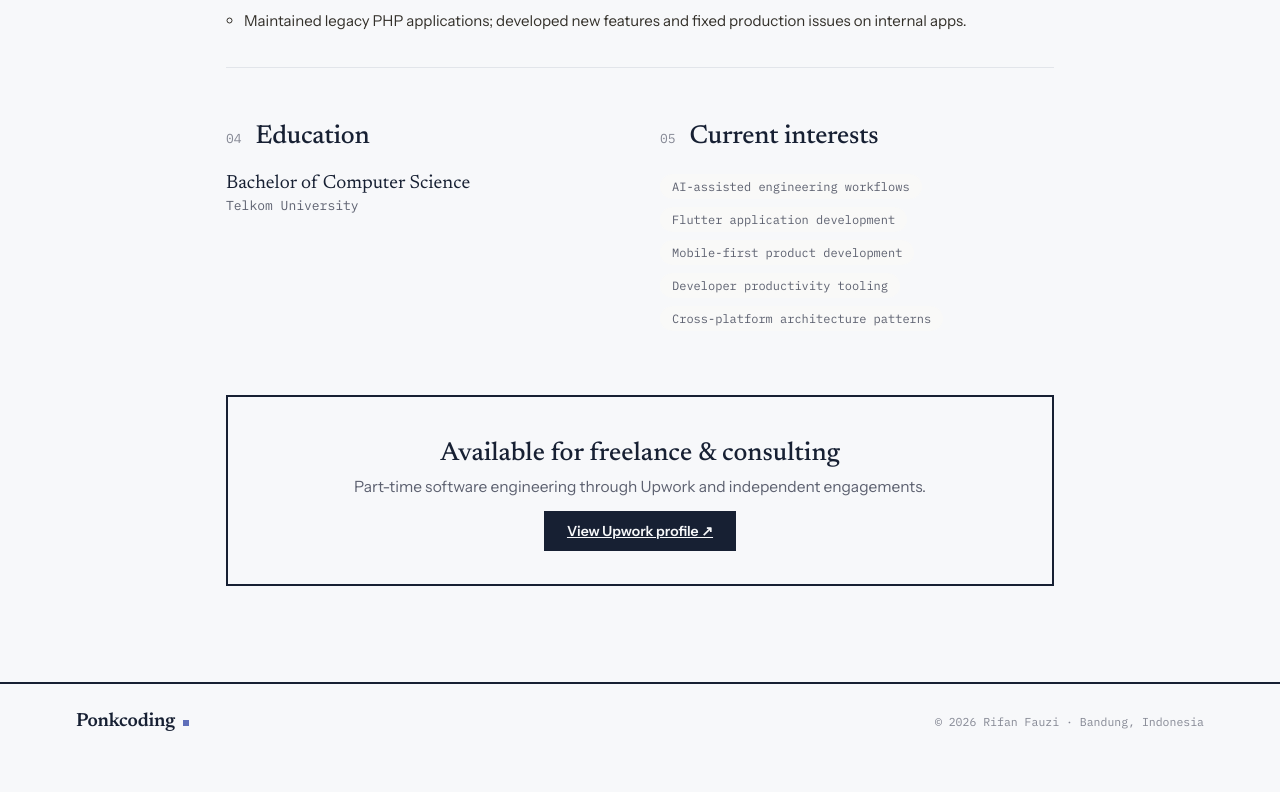
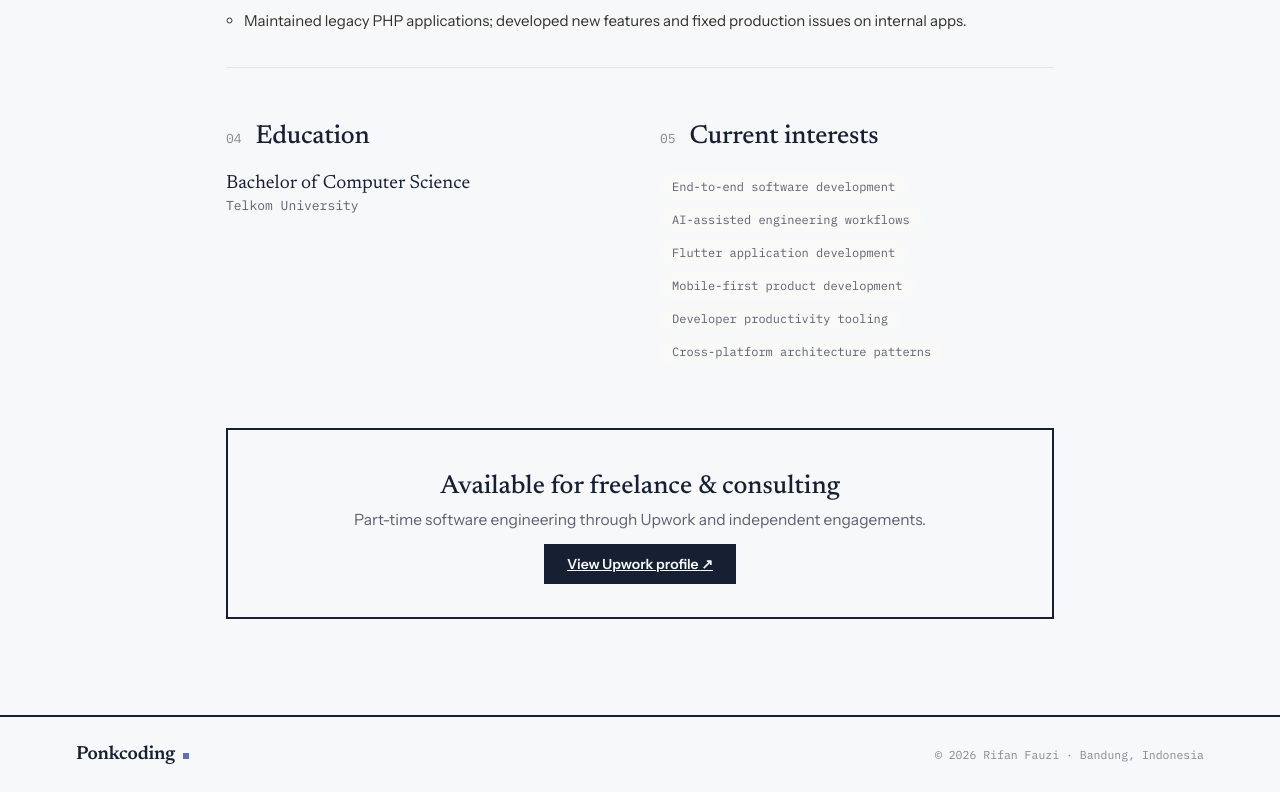
Before and after one commit to rifaniponk/ponkcoding, a React (Vite) app: page /profile in a window 1280 px wide. Shown: the part 3265-4057 px from the top of the page. Before the commit the page ends 4024 px from the top, so only its background shows below. Built offline with nearby package versions, Linux system fonts and the light colour scheme.

Commit message:
chore(profile): add 'End-to-end software development' to interests

```diff
--- a/src/pages/Profile/Profile.data.ts
+++ b/src/pages/Profile/Profile.data.ts
@@ -164,6 +164,7 @@ export const EDUCATION = {
 }
 
 export const INTERESTS: string[] = [
+  'End-to-end software development',
   'AI-assisted engineering workflows',
   'Flutter application development',
   'Mobile-first product development',
```
